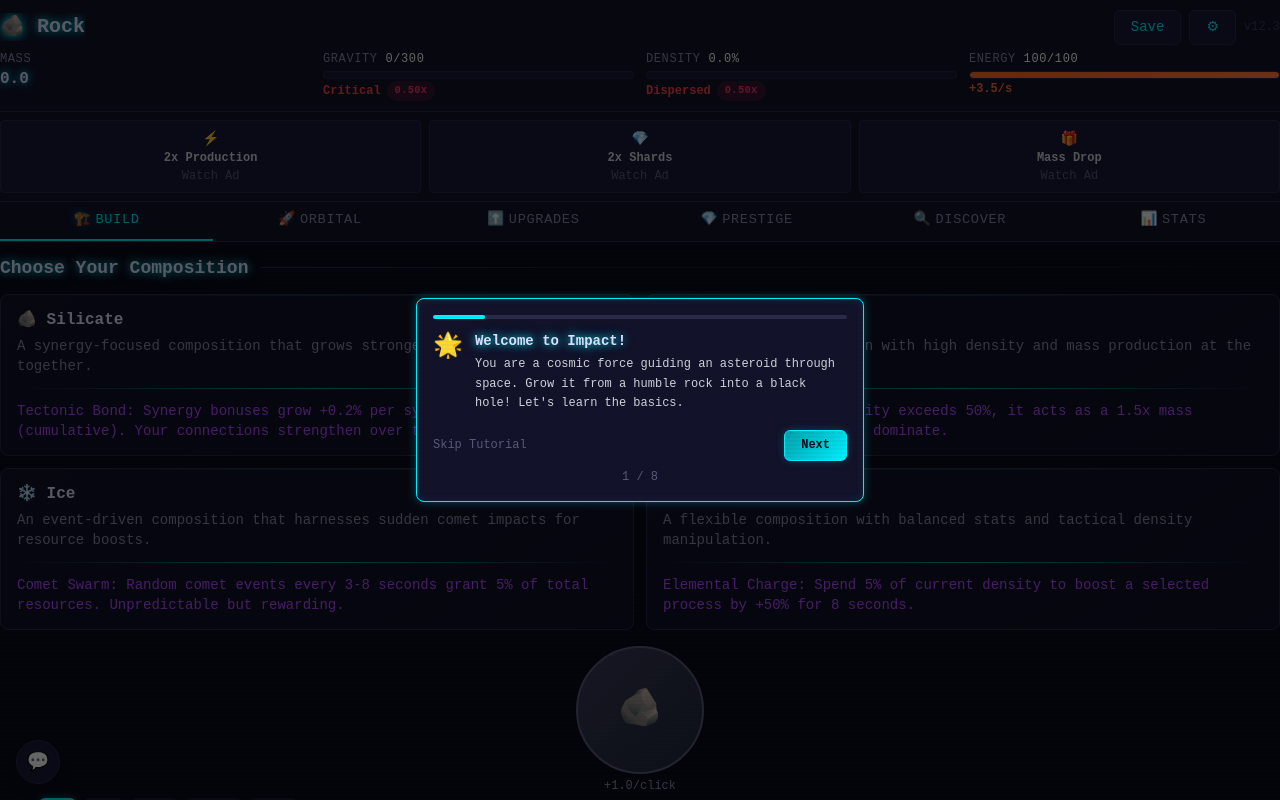
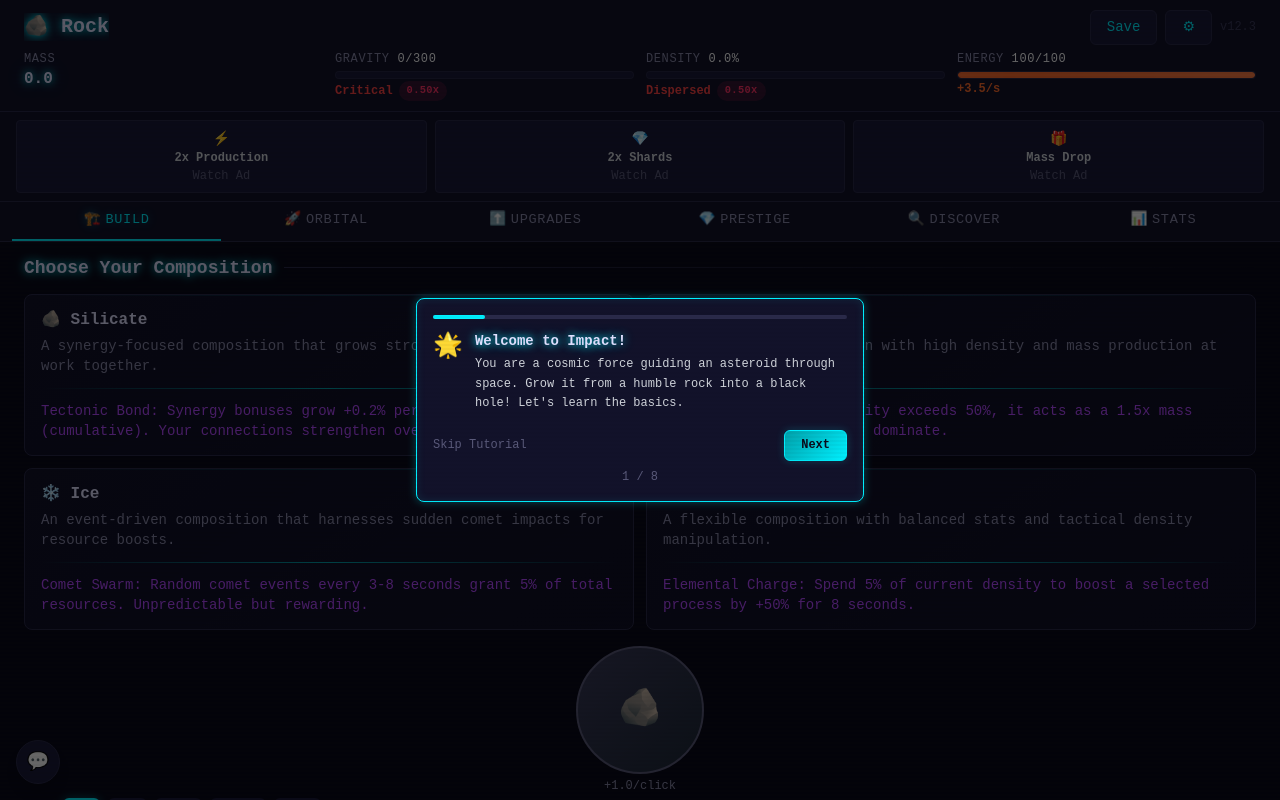
Before and after one commit to ChrisHardin0119/impact-game, a Next.js app: page / in a window 1280 px wide. Built offline with nearby package versions, Linux system fonts and the light colour scheme.

Commit message:
v12.3-fix: remove safe-x that was zeroing out padding

```diff
--- a/app/globals.css
+++ b/app/globals.css
@@ -316,10 +316,9 @@ body {
   .mini-asteroid-inner { width: 50px; height: 50px; font-size: 1.3rem; }
 }
 
-/* Safe area insets for notched phones */
+/* Safe area insets for notched phones — use max() so these ADD to existing padding, never shrink it */
 .safe-top { padding-top: env(safe-area-inset-top, 0); }
 .safe-bottom { padding-bottom: env(safe-area-inset-bottom, 0); }
-.safe-x { padding-left: env(safe-area-inset-left, 0); padding-right: env(safe-area-inset-right, 0); }
 
 /* Game shell — use dvh so mobile browser chrome doesn't clip content */
 .game-shell {
--- a/app/page.tsx
+++ b/app/page.tsx
@@ -444,7 +444,7 @@ export default function GamePage() {
   return (
     <div className="scanlines flex flex-col game-shell no-select safe-top">
       {/* Resource Header */}
-      <div className="bg-space-light border-b border-gray-700 px-5 sm:px-6 py-2.5 safe-x">
+      <div className="bg-space-light border-b border-gray-700 px-5 sm:px-6 py-2.5">
         <div className="flex items-center justify-between mb-1.5">
           <div className="flex items-center gap-2 sm:gap-4 min-w-0">
             <span className="glow-cyan font-bold text-base sm:text-xl truncate">{currentTierDef.emoji} {currentTierDef.name}</span>
@@ -500,7 +500,7 @@ export default function GamePage() {
       <BoostBar state={state} onActivateBoost={handleActivateBoost} />
 
       {/* Tab Navigation */}
-      <div className="tab-bar border-b border-gray-700 bg-space-light px-3 safe-x">
+      <div className="tab-bar border-b border-gray-700 bg-space-light px-3">
         {tabs.map(t => (
           <button key={t.id} className={`tab whitespace-nowrap flex-1 justify-center ${activeTab === t.id ? 'tab-active' : ''}`} onClick={() => setTab(t.id)}>
             <span className="sm:mr-1">{t.icon}</span><span className="hidden sm:inline">{t.label}</span>
@@ -509,7 +509,7 @@ export default function GamePage() {
       </div>
 
       {/* Content Area */}
-      <div ref={scrollRef} className="flex-1 overflow-y-auto px-5 sm:px-6 py-3 pb-16 safe-bottom safe-x">
+      <div ref={scrollRef} className="flex-1 overflow-y-auto px-5 sm:px-6 py-3 pb-16 safe-bottom">
         {/* Composition Picker */}
         {!state.composition && activeTab === 'build' && (
           <div className="mb-4">
```
